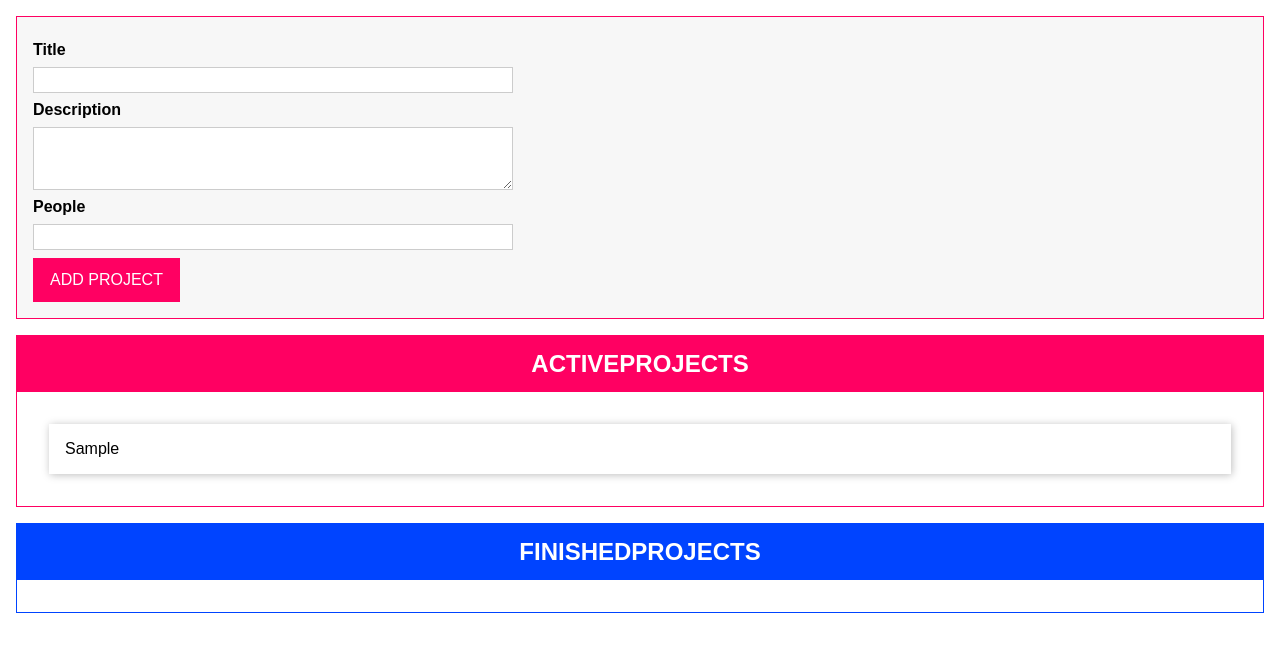
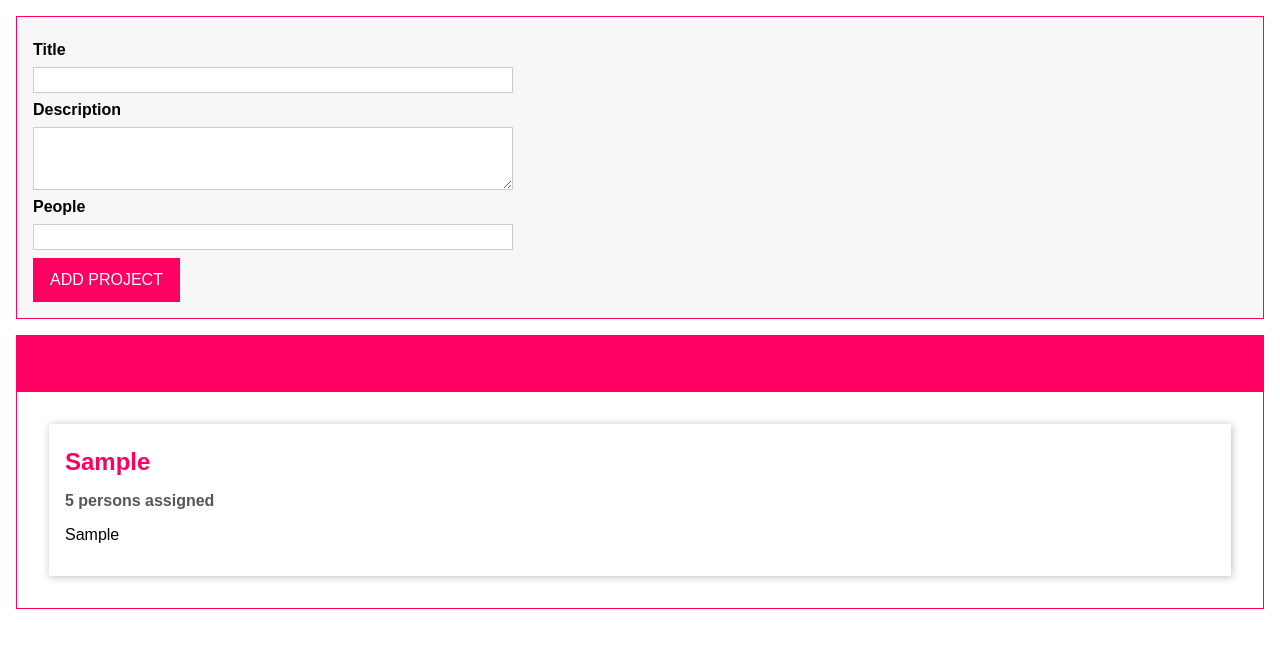
Before and after one commit to mi-hee-k/udemy-ts-drag-drop, a website with bundled scripts: page index.html in a window 1280 px wide. Both pictures are taken after typing "Sample", "Sample", "5" into the empty fields and a click on the button "ADD PROJECT". Built offline with nearby package versions, Linux system fonts and the light colour scheme.

Commit message:
project item 렌더링(~133)

```diff
--- a/index.html
+++ b/index.html
@@ -27,13 +27,15 @@
       </form>
     </template>
     <template id="single-project">
-      <li></li>
+      <li>
+        <h2></h2>
+        <h3></h3>
+        <p></p>
+      </li>
     </template>
     <template id="project-list">
       <section class="projects">
-        <header>
-          <h2></h2>
-        </header>
+        <header></header>
         <ul></ul>
       </section>
     </template>
--- a/src/app.ts
+++ b/src/app.ts
@@ -157,6 +157,34 @@
   abstract renderContent(): void;
 }
 
+// ProjectItem Class
+class ProjectItem extends Component<HTMLUListElement, HTMLLIElement> {
+  private project: Project;
+
+  get persons() {
+    if (this.project.people === 1) {
+      return '1 person';
+    } else {
+      return `${this.project.people} persons`;
+    }
+  }
+
+  constructor(hostId: string, project: Project) {
+    super('single-project', hostId, false, project.id);
+    this.project = project;
+
+    this.configure();
+    this.renderContent();
+  }
+
+  configure() {}
+  renderContent() {
+    this.element.querySelector('h2')!.textContent = this.project.title;
+    this.element.querySelector('h3')!.textContent = this.persons + ' assigned';
+    this.element.querySelector('p')!.textContent = this.project.description;
+  }
+}
+
 // ProjectList class
 class ProjectList extends Component<HTMLDivElement, HTMLElement> {
   assignedProjects: Project[];
@@ -195,9 +223,7 @@
     ) as HTMLUListElement;
     listEl.innerHTML = '';
     for (const prjItem of this.assignedProjects) {
-      const listItem = document.createElement('li');
-      listItem.textContent = prjItem.title;
-      listEl.appendChild(listItem);
+      new ProjectItem(this.element.querySelector('ul')!.id, prjItem);
     }
   }
 }
```
